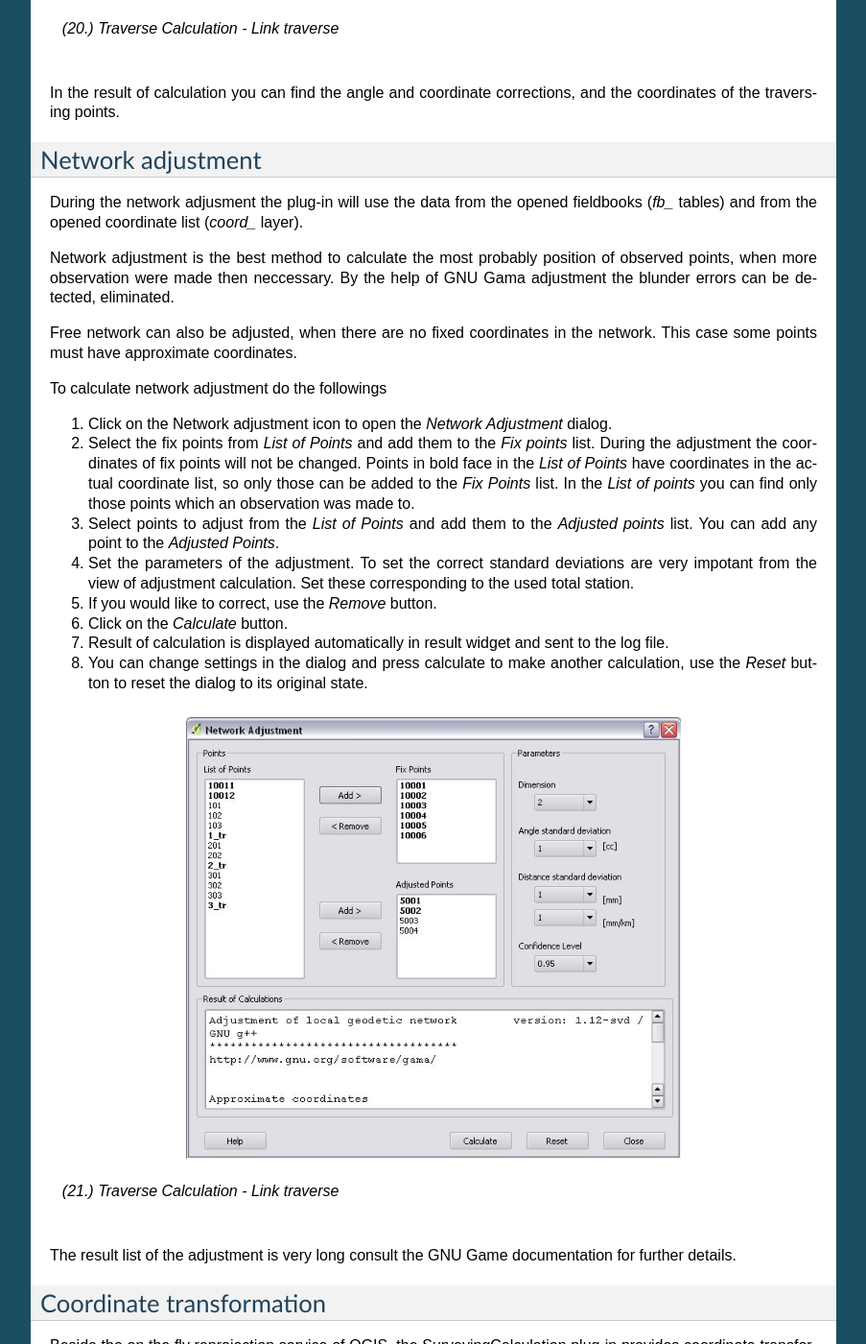
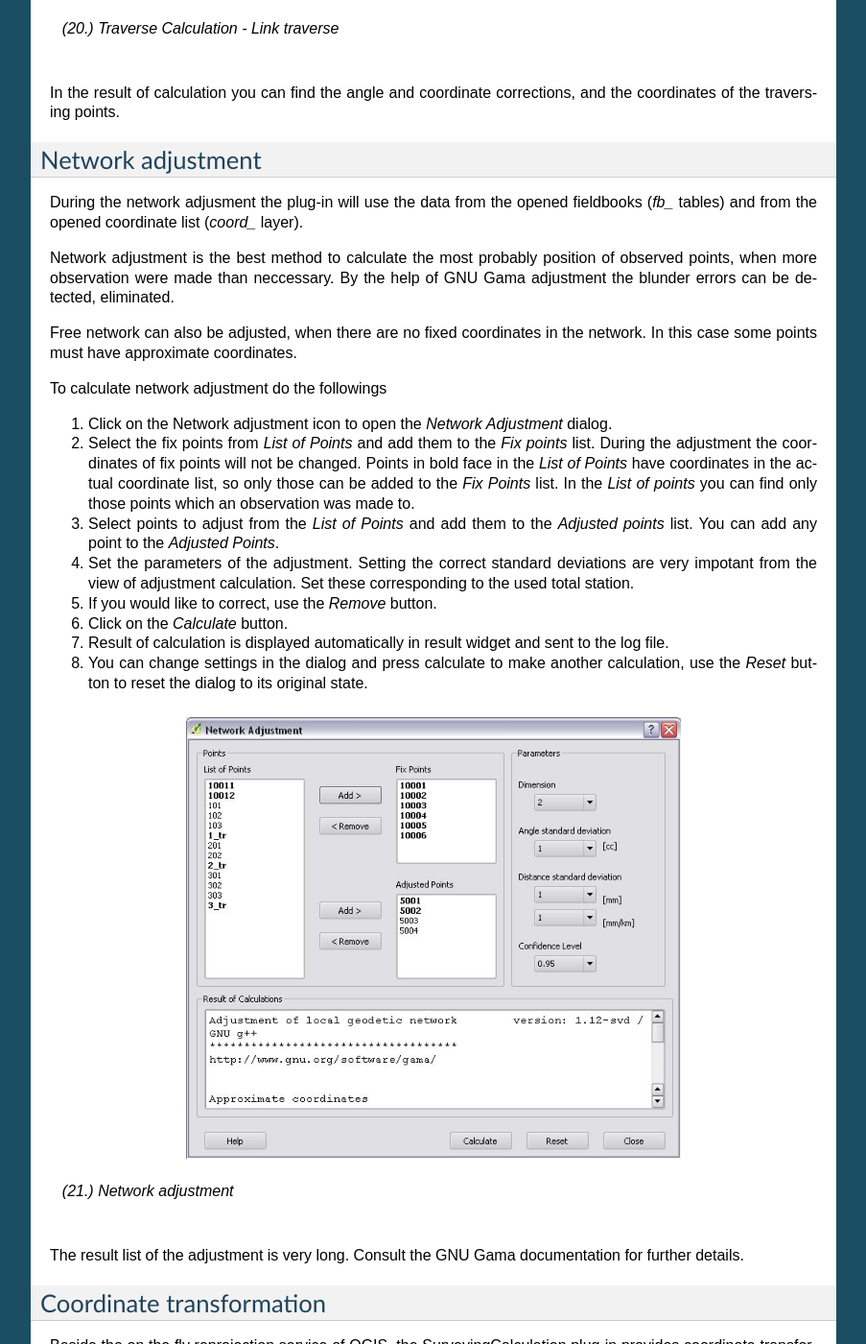
Before and after one commit to zsiki/ls, a Sphinx documentation site: the page built from doc/source/usersguide.rst, in a window 1280 px wide and 1400 px high, scrolled down 18779 px. Shown: the whole window at 96% size, without its empty margins (198-1101 px from the left). Built offline with Sphinx 7.4.7, drawn with Linux system fonts in a browser that asks for light colours; some of the changed text lies outside the part shown.

Commit message:
doc updated

```diff
--- a/doc/source/usersguide.rst
+++ b/doc/source/usersguide.rst
@@ -443,7 +443,7 @@
 #. Click on the Single Point Calculations icon to open the *Single Point Calculation* dialog
 #. Select the *Radial Survey* from the *Calculation* group.
 #. Select the Station id from the *Station (1)* list. The list contains only points with orientation angle. You can calculate several polar points from the same station at a time.
-#. The *Target Points* list is filled automatically with the points observed from the selected station. The points with bold font have coordinates.
+#. The *Target Points* list is filled automatically with the points observed from the selected station. The points in bold face have coordinates.
 #. Add one or more points to the *Used Points* list, which you would like to calculate coordinates for. If you would like to change the *Used Points* list, use the *Remove* button.
 #. Click on the *Calculate* button.
 #. Result of calculation is displayed automatically in result widget and sent to the log file.
@@ -468,7 +468,7 @@
 #. Click on the Single Point Calculations icon in the toolbar to open the *Single Point Calculation* dialog.
 #. Select the Intersection from the *Calculation* group.
 #. Select two known stations from the *Station(1)* and *Station(2)* lists. The lists contain only points with orientation angle.
-#. The *Target Points* list is filled automatically. It contains the points measured from both stations. The points with bold font have coordinates.
+#. The *Target Points* list is filled automatically. It contains the points measured from both stations. The points in bold face have coordinates.
 #. Add one or more points to the *Used Points* list which you would like to calculate coordinates for. If you would like to change the *Used Points* list, use the *Remove* button.
 #. Click on the *Calculate* button.
 #. Results of Calculation are displayed automatically in result widget and sent to the log file.
@@ -490,7 +490,7 @@
 
 #. Click on the Single Point Calculations icon in the toolbar to open the *Single Point Calculation* dialog.
 #. Select the Resection from the *Calculation* group.
-#. Select the station id from the *Station (1)* list. The lis contains all stations. The stations with bold font have coordinates.
+#. Select the station id from the *Station (1)* list. The lis contains all stations. The stations in bold face have coordinates.
 #. The *Target Points* list is filled automatically. The list contains the known points, which were measured from the station. You can calculate the coordinates of one station at a time.
 #. Add exactly three points to the *Used Points* list which will be used for resection. If you would like to correct, use the *Remove* button.
 #. Click on the *Calculate* button.
@@ -512,7 +512,7 @@
 
 #. Click on the Single Point Calculations icon in the toolbar to open the *Single Point Calculation* dialog..
 #. Select the Free Station from the *Calculation* group.
-#. Select the station id from the *Station (1)* list. The list contains all stations. The stations with bold font have coordinates.
+#. Select the station id from the *Station (1)* list. The list contains all stations. The stations in bold face have coordinates.
 #. The Target Points list is filled automatically. The list contains the known points, which were measured from the selected station. You can calculate the coordinates of one station at a time.
 #. Add two or more points to the Used Points list which will be used for calculation. If you would like to correct, use the *Remove* button.
 #. Click on the *Calculate* button.
@@ -525,7 +525,7 @@
 
    *(19.) Free Station - Adjusted coordinates*
 
-The result list of the adjustment is very long consult the GNU Game documentation for further details.
+The result list of the adjustment is very long. Consult the GNU Gama documentation for further details.
 
 Traverse Calculations
 :::::::::::::::::::::
@@ -545,11 +545,11 @@
 #. Select the start point of traverse from the *Start Point* list.
 #. Select the end point from the *End Point* list.
 
-    - In case of closed traverse the *End Point* list is disabled and changes according to the *Start Point* list.
-    - In case of link traverse the *End Point* list contains all known stations.
-    - In case of open traverse the *End Point* list contains the points measured from the last point in the *Order of points* list. Therefore the end point should be selected after inserting and sorting all angle points to the *Order of points* list.
+    #. In case of closed traverse the *End Point* list is disabled and changes according to the *Start Point* list.
+    #. In case of link traverse the *End Point* list contains all known stations.
+    #. In case of open traverse the *End Point* list contains the points measured from the last point in the *Order of points* list. Therefore the end point should be selected after inserting and sorting all angle points in the *Order of points* list.
 
-#. The Target Points list is filled automatically. The points with bold font have coordinates.
+#. The Target Points list is filled automatically. The points in bold face have coordinates.
 #. Add the traverse points from *Target Points* list to the *Order of Points* list one by one.
 #. The order of traverse points can be changed with *Up* and *Down* button. If you would like to correct, use the *Remove* button.
 #. In case of open traverse select the end point now.
@@ -570,16 +570,16 @@
 
 During the network adjusment the plug-in will use the data from the opened fieldbooks (*fb\_* tables) and from the opened coordinate list (*coord\_* layer).
 
-Network adjustment is the best method to calculate the most probably position of observed points, when more observation were made then neccessary. By the help of GNU Gama adjustment the blunder errors can be detected, eliminated.
+Network adjustment is the best method to calculate the most probably position of observed points, when more observation were made than neccessary. By the help of GNU Gama adjustment the blunder errors can be detected, eliminated.
 
-Free network can also be adjusted, when there are no fixed coordinates in the network. This case some points must have approximate coordinates.
+Free network can also be adjusted, when there are no fixed coordinates in the network. In this case some points must have approximate coordinates.
 
 To calculate network adjustment do the followings
 
 #. Click on the Network adjustment icon to open the *Network Adjustment* dialog.
 #. Select the fix points from *List of Points* and add them to the *Fix points* list. During the adjustment the coordinates of fix points will not be changed. Points in bold face in the *List of Points* have coordinates in the actual coordinate list, so only those can be added to the *Fix Points* list. In the *List of points* you can find only those points which an observation was made to.
 #. Select points to adjust from the *List of Points* and add them to the *Adjusted points* list. You can add any point to the *Adjusted Points*.
-#. Set the parameters of the adjustment. To set the correct standard deviations are very impotant from the view of adjustment calculation. Set these corresponding to the used total station.
+#. Set the parameters of the adjustment. Setting the correct standard deviations are very impotant from the view of adjustment calculation. Set these corresponding to the used total station.
 #. If you would like to correct, use the *Remove* button.
 #. Click on the *Calculate* button.
 #. Result of calculation is displayed automatically in result widget and sent to the log file.
@@ -589,9 +589,9 @@
    :scale: 80 %
    :align: center
 
-   *(21.) Traverse Calculation - Link traverse*
+   *(21.) Network adjustment*
 
-The result list of the adjustment is very long consult the GNU Game documentation for further details.
+The result list of the adjustment is very long. Consult the GNU Gama documentation for further details.
 
 Coordinate transformation
 :::::::::::::::::::::::::
```
